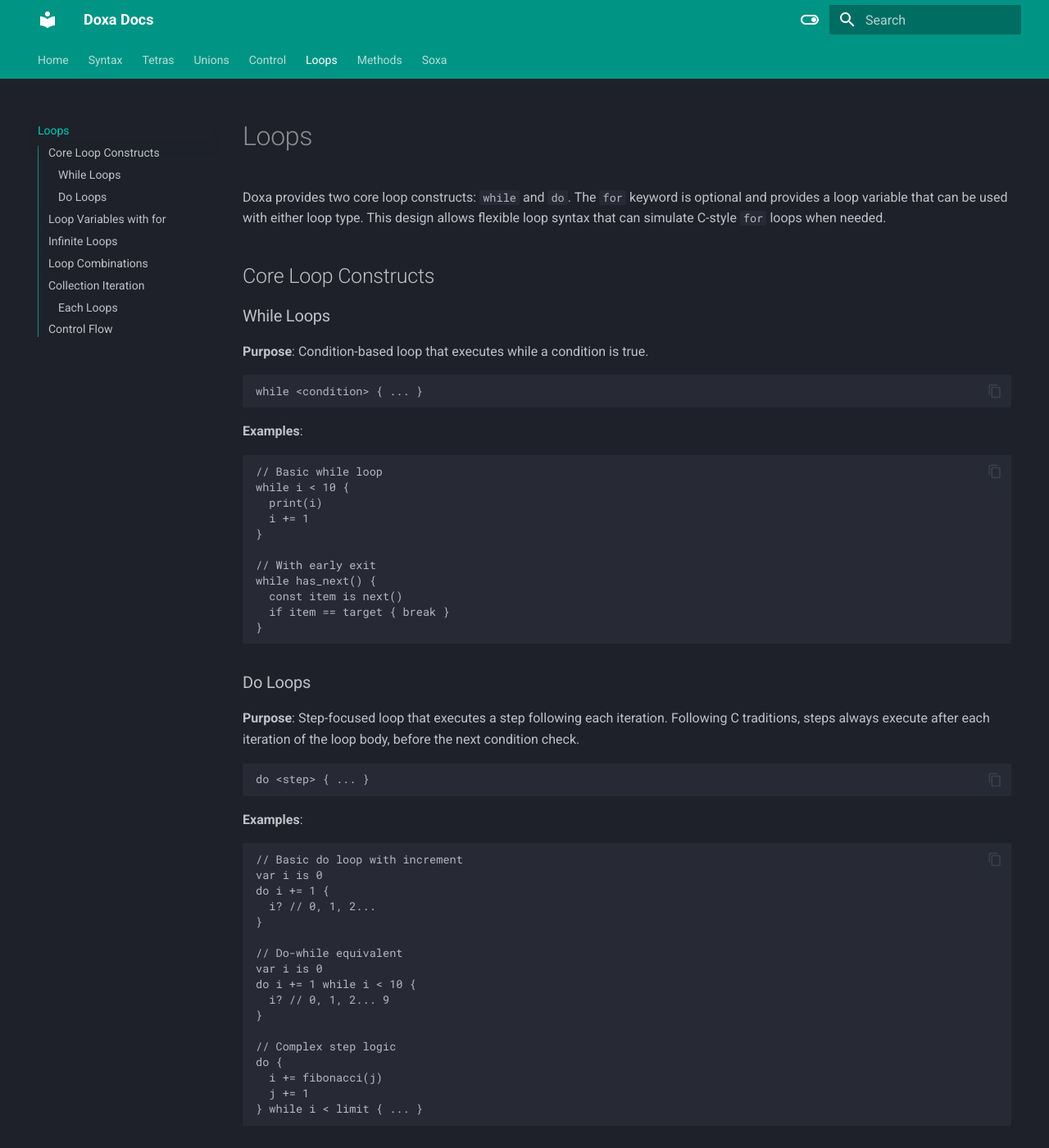
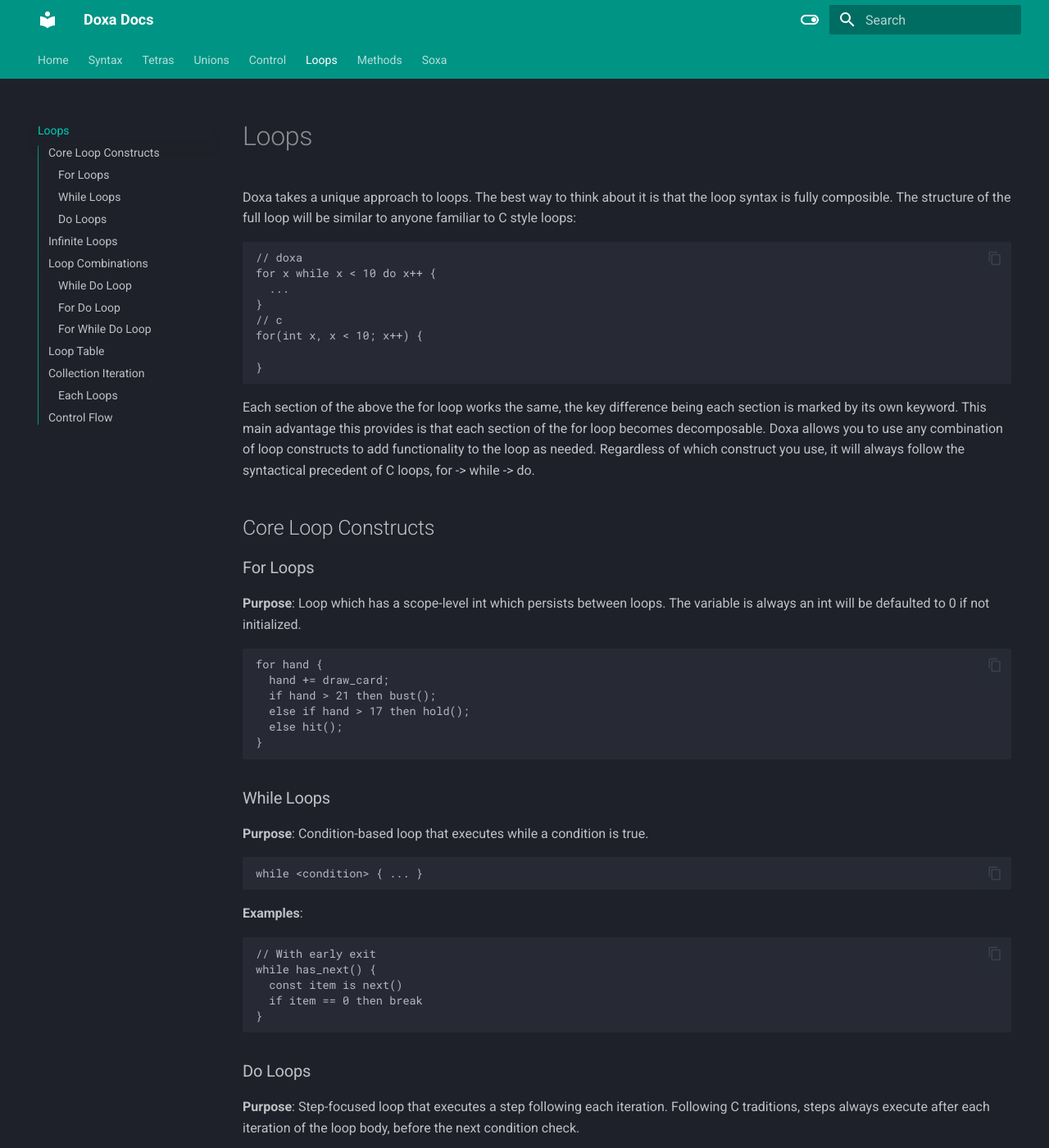
Before and after one commit to mirror-shades/doxa, an MkDocs documentation site: the page built from docs/loops.md, in a window 1280 px wide and 1400 px high. Shown: the whole window at 82% size. Built offline with MkDocs 1.6.1 and Material for MkDocs 9.7.7, drawn with Linux system fonts in a browser that asks for light colours; some of the changed text lies outside the part shown.

Commit message:
for loops for symmetry

````diff
--- a/docs/loops.md
+++ b/docs/loops.md
@@ -1,8 +1,34 @@
 # Loops
 
-Doxa provides two core loop constructs: `while` and `do`. The `for` keyword is optional and provides a loop variable that can be used with either loop type. This design allows flexible loop syntax that can simulate C-style `for` loops when needed.
+Doxa takes a unique approach to loops. The best way to think about it is that the loop syntax is fully composible. The structure of the full loop will be similar to anyone familiar to C style loops:
+
+```
+// doxa
+for x while x < 10 do x++ {
+  ...
+}
+// c
+for(int x, x < 10; x++) {
+
+}
+```
+
+Each section of the above the for loop works the same, the key difference being each section is marked by its own keyword. This main advantage this provides is that each section of the for loop becomes decomposable. Doxa allows you to use any combination of loop constructs to add functionality to the loop as needed. Regardless of which construct you use, it will always follow the syntactical precedent of C loops, for -> while -> do.
 
 ## Core Loop Constructs
+
+### For Loops
+
+**Purpose**: Loop which has a scope-level int which persists between loops. The variable is always an int will be defaulted to 0 if not initialized.
+
+```
+for hand {
+  hand += draw_card;
+  if hand > 21 then bust();
+  else if hand > 17 then hold();
+  else hit();
+}
+```
 
 ### While Loops
 
@@ -15,16 +41,10 @@
 **Examples**:
 
 ```doxa
-// Basic while loop
-while i < 10 {
-  print(i)
-  i += 1
-}
-
 // With early exit
 while has_next() {
   const item is next()
-  if item == target { break }
+  if item == 0 then break
 }
 ```
 
@@ -39,60 +59,30 @@
 **Examples**:
 
 ```doxa
-// Basic do loop with increment
-var i is 0
-do i += 1 {
-  i? // 0, 1, 2...
+// Basic do loop
+const the_time is getTheTime()
+do the_time is getTheTime() {
+  if the_time > expiration_time then break
 }
 
-// Do-while equivalent
-var i is 0
-do i += 1 while i < 10 {
-  i? // 0, 1, 2... 9
-}
+// complex do block
+do {
+  if getTheTime() > the_time + 100 then {
+    the_time = getTheTime()
+  } else log_too_early()
+} {
 
-// Complex step logic
-do {
-  i += fibonacci(j)
-  j += 1
-} while i < limit { ... }
-```
-
-## Loop Variables with `for`
-
-The `for` keyword optionally declares a mutable integer variable which is exposed to the loop. `for` can only be used with a corresponding `do`.
-
-```doxa
-for i while <condition> { ... }      // for + while
-for i do <step> { ... }               // for + do
-for i while <condition> do <step> { ... }  // full C-style syntax
-```
-
-**Examples**:
-
-```doxa
-// Simple for loop (simulates for(i=0; i<10; i++))
-for i while i < 10 do i++ {
-  print(i)  // i automatically increments
-}
-
-// Custom step
-for i while i < 20 do i += 2 {
-  print(i)  // i = 0, 2, 4, 6, ...
-}
-
-// complex step
-for i while i < 100 do {
-    if i > 10 then i += 2 else i++
-    if i >= 100 then checkWinCondition()
-    } {
-  print(i)  // i = 0, 10, 20, 30, ...
+  if the_time > expiration_time then {
+    break
+  } else {
+    log_loop()
+  }
 }
 ```
 
 ## Infinite Loops
 
-Use `while true` or just `do` for infinite loops:
+You can use `while true` or just `do` for infinite loops:
 
 ```doxa
 while true { ... }  // Traditional infinite loop
@@ -101,7 +91,57 @@
 
 ## Loop Combinations
 
+### While Do Loop
+
+```doxa
+// Countdown from 10 to 1, then liftoff
+var countdown is 10
+while countdown > 0 do {
+    countdown -= 1
+} {
+    "T-minus " + countdown + " seconds"?
+}
+"Liftoff!"?
+```
+
+### For Do Loop
+
+```doxa
+var sensor_reading is 0
+for reading do reading = get_reading() {
+    if reading > 7 then {
+        @print("Warning: reading is too high!")
+        break
+    }
+}
+```
+
+### For While Do Loop
+
+```doxa
+// Default initialization: process tasks until done
+var tasks = ["Write report", "Submit assignment", "Attend meeting"]
+var index is 0  // we start at index 0
+for index while index < tasks.length do index += 1 {
+    "Task: " + tasks[index]?
+}
+
+// Explicit initialization with complex do block
+for i is 0 while i < tasks.length do {
+    // Update: move to next task and log progress
+    i += 1
+    "Progress: " + i + "/" + tasks.length?
+} {
+    "Now doing: " + tasks[i]?
+}
+```
+
+## Loop Table
+
 Here are all the possible combinations for loops using these constructs. Notice that regardless of which constructs you choose, they will be ordered for -> while -> do.
+
+Loops with an int exposed:
+`for x`
 
 Loops while a given condition met
 `while y`
@@ -115,7 +155,7 @@
 Loops with an index using a given step
 `for x do z`
 
-Loops with an index while a given condition met using a given step
+Loops with an int exposed while a given condition met using a given step
 `for x while y do z`
 
 ## Collection Iteration
````
Also changed, not shown: 3 other files.
